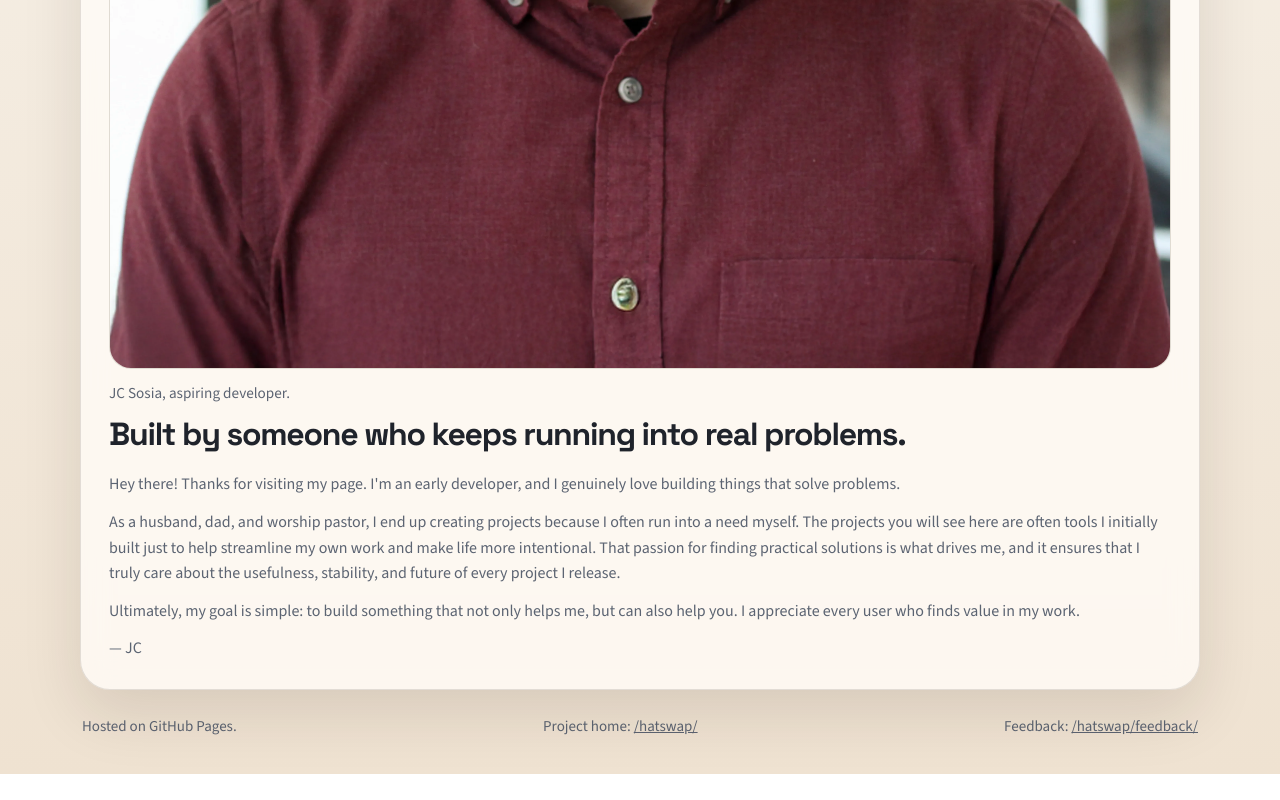
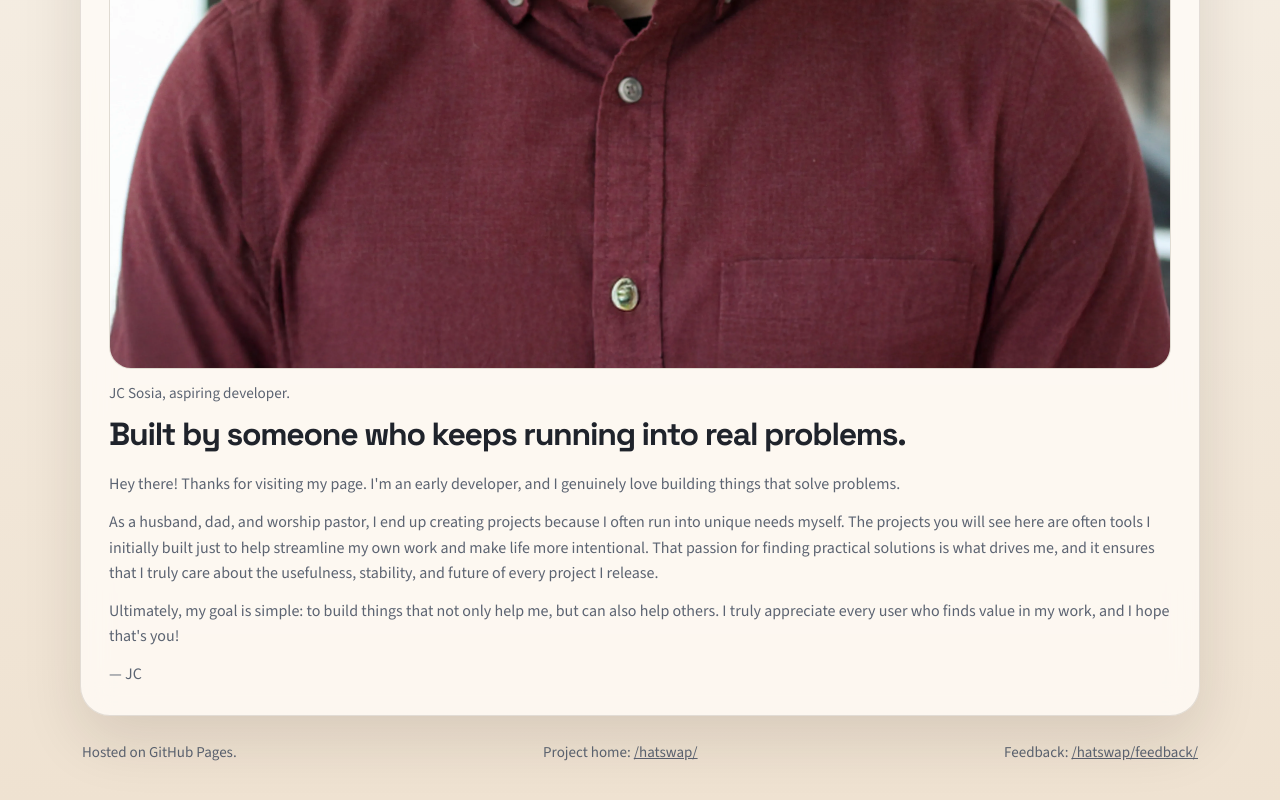
Before and after one commit to jcsosia/jcsosia.github.io, a plain HTML site: page index.html in a window 1280 px wide. Shown: the part 1989-2789 px from the top of the page. Before the commit the page ends 2763 px from the top, so only its background shows below. Drawn offline with nearby package versions, Linux system fonts and the light colour scheme.

Commit message:
Update personal statement in about section for clarity and inclusivity

```diff
--- a/index.html
+++ b/index.html
@@ -119,14 +119,15 @@
                         </p>
                         <p>
                             As a husband, dad, and worship pastor, I end up creating projects because I often
-                            run into a need myself. The projects you will see here are often tools I initially
+                            run into unique needs myself. The projects you will see here are often tools I initially
                             built just to help streamline my own work and make life more intentional. That
                             passion for finding practical solutions is what drives me, and it ensures that I
                             truly care about the usefulness, stability, and future of every project I release.
                         </p>
                         <p>
-                            Ultimately, my goal is simple: to build something that not only helps me, but can
-                            also help you. I appreciate every user who finds value in my work.
+                            Ultimately, my goal is simple: to build things that not only help me, but can
+                            also help others. I truly appreciate every user who finds value in my work,
+                            and I hope that's you!
                         </p>
                         <p>
                             — JC
```
